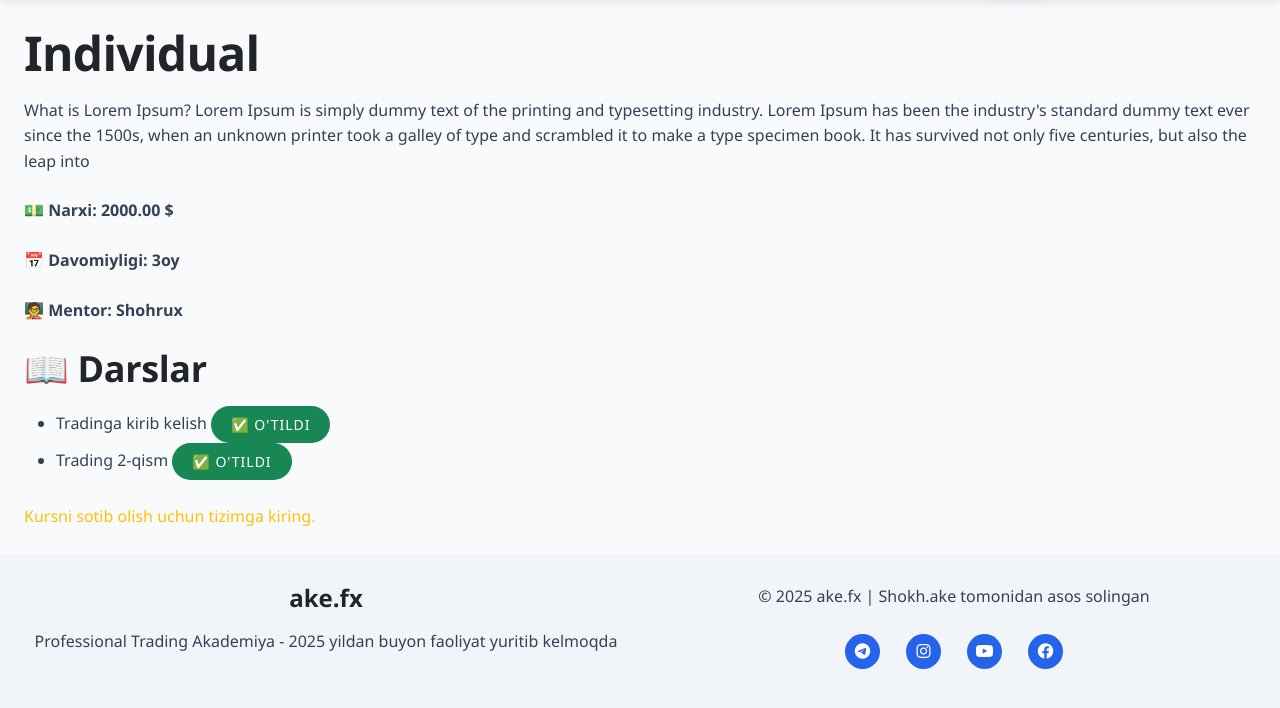
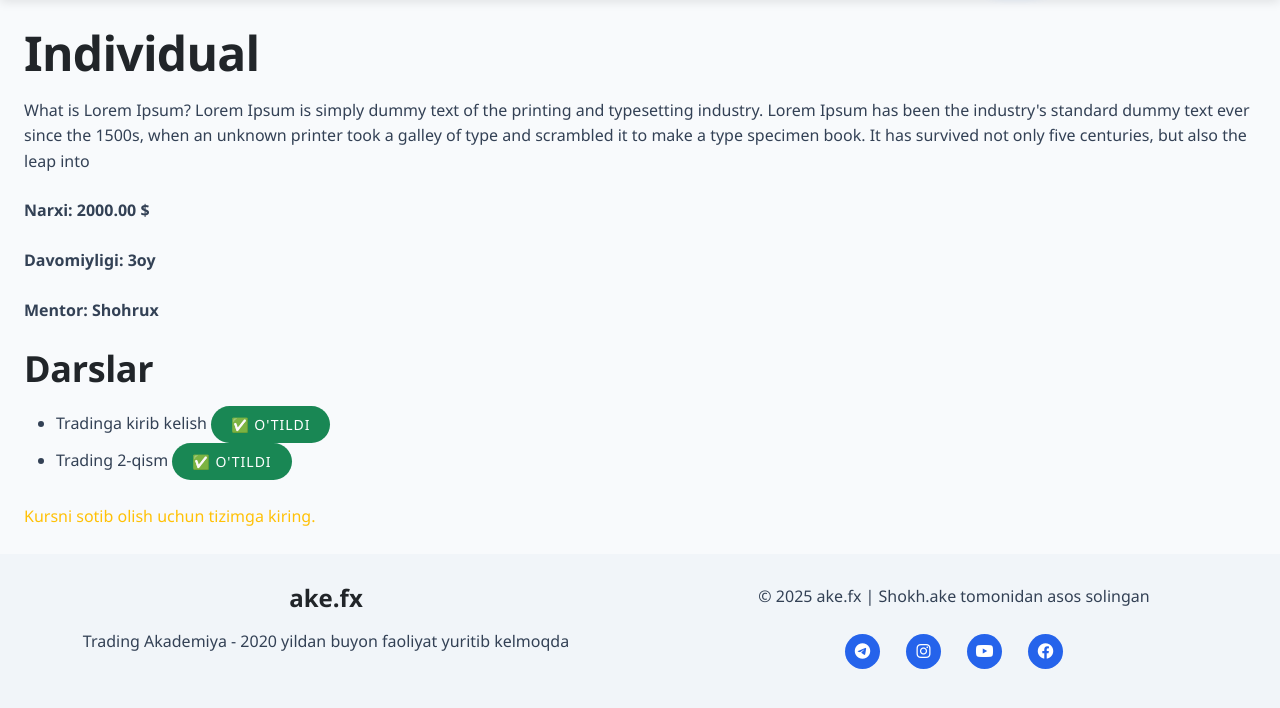
Before and after one commit to xalilov-max/Ake_fx, a Django app: page /course/1/ in a window 1280 px wide. Shown: the part 76-784 px from the top of the page. Run offline with Django 5.2, Linux system fonts and the light colour scheme; data comes from the database, SQL or seed files in the repository; both versions use the stored data as it was after the commit.

Commit message:
Django loyiha 7design

```diff
--- a/main/templates/base.html
+++ b/main/templates/base.html
@@ -357,15 +357,15 @@
             <div class="row">
                 <div class="col-md-6 text-center text-md-start">
                     <h4 class="mb-3">ake.fx</h4>
-                    <p>Professional Trading Akademiya - 2025 yildan buyon faoliyat yuritib kelmoqda</p>
+                    <p>Trading Akademiya - 2020 yildan buyon faoliyat yuritib kelmoqda</p>
                 </div>
                 <div class="col-md-6 text-center text-md-end">
                     <p>&copy; 2025 ake.fx | Shokh.ake tomonidan asos solingan</p>
                     <div class="social-icons">
-                        <a href="#"><i class="fab fa-telegram"></i></a>
-                        <a href="#"><i class="fab fa-instagram"></i></a>
-                        <a href="#"><i class="fab fa-youtube"></i></a>
-                        <a href="#"><i class="fab fa-facebook"></i></a>
+                        <a href="https://t.me/akeFx_rasmiy"><i class="fab fa-telegram"></i></a>
+                        <a href="https://www.instagram.com/ake__fx/?hl=en"><i class="fab fa-instagram"></i></a>
+                        <a href="https://www.youtube.com/@akefx"><i class="fab fa-youtube"></i></a>
+                        <a href="https://www.facebook.com/akefx"><i class="fab fa-facebook"></i></a>
                     </div>
                 </div>
             </div>
--- a/main/templates/course_detail.html
+++ b/main/templates/course_detail.html
@@ -3,11 +3,11 @@
 {% block content %}
 <h2>{{ course.title }}</h2>
 <p>{{ course.description }}</p>
-<p><b>💵 Narxi: {{ course.price }} $</b></p>
-<p><b>📅 Davomiyligi: {{ course.duration }}</b></p>
-<p><b>🧑‍🏫 Mentor: {{ course.mentor.full_name }}</b></p>
+<p><b> Narxi: {{ course.price }} $</b></p>
+<p><b> Davomiyligi: {{ course.duration }}</b></p>
+<p><b> Mentor: {{ course.mentor.full_name }}</b></p>
 
-<h3 class="mt-4">📖 Darslar</h3>
+<h3 class="mt-4"> Darslar</h3>
 <ul>
     {% for lesson in lessons %}
     <li>
--- a/main/templates/index.html
+++ b/main/templates/index.html
@@ -19,7 +19,7 @@
         <div class="row justify-content-center text-center">
             <div class="col-lg-10">
                 <h1 class="display-3 fw-bold mb-4 text-white animate__animated animate__fadeInDown">
-                    ake.fx Trading Akademiyasiga Xush Kelibsiz
+                    Ake.fx - Forex va Kriptovalyutalar Bo'yicha Ta'lim Platformasi
                 </h1>
                 <p class="lead fs-3 mb-5 text-white-80 animate__animated animate__fadeIn animate__delay-1s">
                     Forex va kriptovalyutalar bo'yicha professional bilimlar
```
Also changed, not shown: db.sqlite3.
